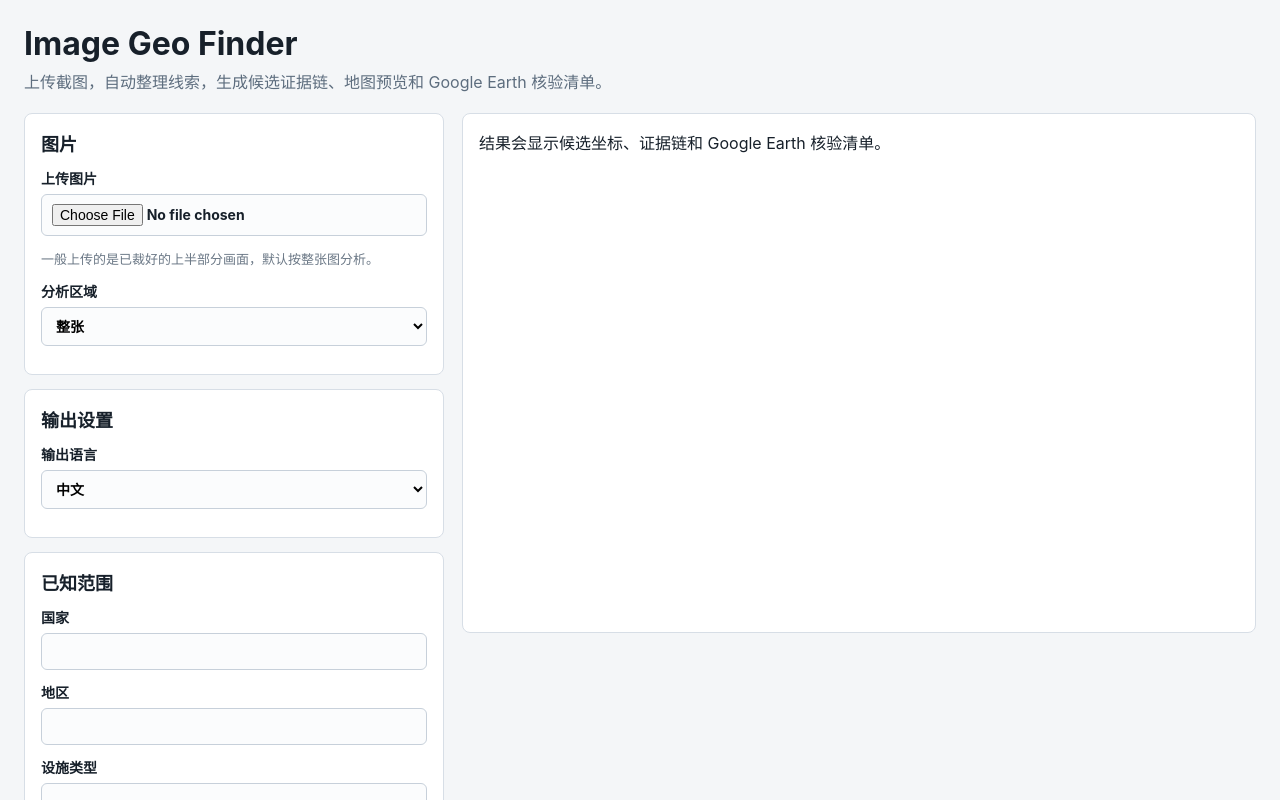
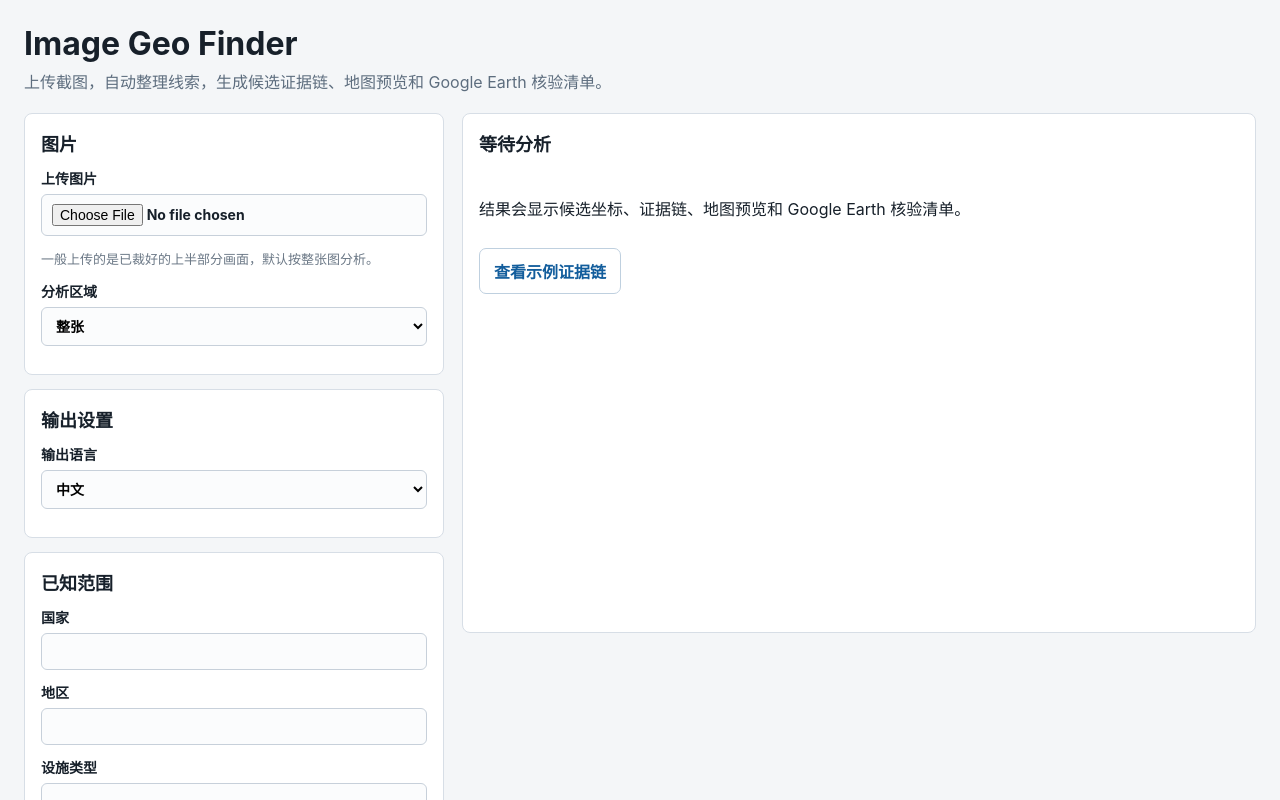
Before and after one commit to yjlsx/GeoGuess, a React (Vite) app: page / in a window 1280 px wide. Shown: the top 800 px of the page. Built offline with nearby package versions, Linux system fonts and the light colour scheme.

Commit message:
feat: improve evidence chain preview UX

```diff
--- a/src/App.tsx
+++ b/src/App.tsx
@@ -3,6 +3,8 @@ import { CandidateResults } from "./components/CandidateResults";
 import { ImageInput } from "./components/ImageInput";
 import { ManualCluesForm } from "./components/ManualCluesForm";
 import { ScopeForm } from "./components/ScopeForm";
+import { buildReports } from "./shared/reportGenerator";
+import { sampleInvestigationInput } from "./shared/sampleInvestigation";
 import type { CropMode, ExtractedClues, Investigation, OutputLanguage, UserScope } from "./shared/types";
 
 const emptyClues: ExtractedClues = {
@@ -13,6 +15,40 @@ const emptyClues: ExtractedClues = {
   spatialRelationships: [],
   inferredSearchTerms: []
 };
+
+function buildSampleInvestigation(outputLanguage: OutputLanguage): Investigation {
+  const reportInput = {
+    ...sampleInvestigationInput,
+    outputLanguage
+  };
+
+  return {
+    id: "sample-investigation",
+    outputLanguage,
+    image: {
+      originalPath: "local://sample-image",
+      cropMode: "full"
+    },
+    userScope: sampleInvestigationInput.userScope,
+    extractedClues: sampleInvestigationInput.extractedClues,
+    searchQueries: sampleInvestigationInput.searchQueries,
+    searchProcess: sampleInvestigationInput.searchProcess ?? [],
+    imageAnalysis: sampleInvestigationInput.imageAnalysis ?? {
+      recognitionMode: "local-metadata",
+      observations: [],
+      limitations: []
+    },
+    seasonalAnalysis: sampleInvestigationInput.seasonalAnalysis ?? {
+      captureDateHint: "",
+      inferredSeason: "未提供",
+      confidence: "low",
+      reasoning: [],
+      mapComparisonNotes: []
+    },
+    candidates: sampleInvestigationInput.candidates,
+    report: buildReports(reportInput)
+  };
+}
 
 async function getResponseErrorMessage(response: Response) {
   const contentType = response.headers.get("content-type") ?? "";
@@ -97,6 +133,11 @@ export default function App() {
     }
   }
 
+  function showSampleInvestigation() {
+    setError(null);
+    setInvestigation(buildSampleInvestigation(outputLanguage));
+  }
+
   return (
     <main className="app-shell">
       <header className="app-header">
@@ -122,7 +163,12 @@ export default function App() {
             开始分析
           </button>
         </div>
-        <CandidateResults investigation={investigation} loading={loading} error={error} />
+        <CandidateResults
+          investigation={investigation}
+          loading={loading}
+          error={error}
+          onShowSample={showSampleInvestigation}
+        />
       </div>
     </main>
   );
--- a/src/components/CandidateResults.tsx
+++ b/src/components/CandidateResults.tsx
@@ -1,3 +1,4 @@
+import { useState } from "react";
 import type { Investigation } from "../shared/types";
 import { formatCoordinate } from "../shared/mapLinks";
 
@@ -5,6 +6,7 @@ type Props = {
   investigation: Investigation | null;
   loading: boolean;
   error: string | null;
+  onShowSample?: () => void;
 };
 
 function confidenceLabel(confidence: Investigation["candidates"][number]["confidence"]) {
@@ -31,7 +33,15 @@ function renderList(items: string[], empty = "未提供") {
   );
 }
 
-export function CandidateResults({ investigation, loading, error }: Props) {
+export function CandidateResults({ investigation, loading, error, onShowSample }: Props) {
+  const [copiedCandidateId, setCopiedCandidateId] = useState<string | null>(null);
+
+  async function copyCoordinate(candidate: Investigation["candidates"][number]) {
+    const coordinate = formatCoordinate(candidate.latitude, candidate.longitude);
+    await navigator.clipboard?.writeText(coordinate);
+    setCopiedCandidateId(candidate.id);
+  }
+
   if (loading) {
     return (
       <section className="panel result-panel" aria-live="polite" role="status">
@@ -50,8 +60,14 @@ export function CandidateResults({ investigation, loading, error }: Props) {
 
   if (!investigation) {
     return (
-      <section className="panel result-panel" aria-live="polite">
-        结果会显示候选坐标、证据链和 Google Earth 核验清单。
+      <section className="panel result-panel empty-result" aria-live="polite">
+        <h2>等待分析</h2>
+        <p>结果会显示候选坐标、证据链、地图预览和 Google Earth 核验清单。</p>
+        {onShowSample ? (
+          <button className="secondary-button" type="button" onClick={onShowSample}>
+            查看示例证据链
+          </button>
+        ) : null}
       </section>
     );
   }
@@ -97,7 +113,12 @@ export function CandidateResults({ investigation, loading, error }: Props) {
               <strong>{candidate.name ? `候选 ${index + 1}：${candidate.name}` : `候选 ${index + 1}`}</strong>
               <span>{confidenceLabel(candidate.confidence)}</span>
             </div>
-            <p className="coordinate">{formatCoordinate(candidate.latitude, candidate.longitude)}</p>
+            <div className="coordinate-row">
+              <p className="coordinate">{formatCoordinate(candidate.latitude, candidate.longitude)}</p>
+              <button className="small-button" type="button" onClick={() => void copyCoordinate(candidate)}>
+                {copiedCandidateId === candidate.id ? "已复制" : "复制坐标"}
+              </button>
+            </div>
             <div className="map-preview-grid">
               <div className="map-preview">
                 <div className="map-preview-header">
--- a/src/styles.css
+++ b/src/styles.css
@@ -124,8 +124,34 @@ textarea {
   cursor: wait;
 }
 
+.secondary-button,
+.small-button {
+  border: 1px solid #bfd0df;
+  border-radius: 7px;
+  background: #ffffff;
+  color: #125d9c;
+  font-weight: 700;
+  cursor: pointer;
+}
+
+.secondary-button {
+  justify-self: start;
+  padding: 10px 14px;
+}
+
+.small-button {
+  padding: 7px 10px;
+  white-space: nowrap;
+}
+
 .result-panel {
   min-height: 520px;
+}
+
+.empty-result {
+  display: grid;
+  align-content: start;
+  gap: 12px;
 }
 
 .muted {
@@ -200,6 +226,14 @@ textarea {
   font-weight: 750;
 }
 
+.coordinate-row {
+  display: flex;
+  align-items: center;
+  justify-content: space-between;
+  gap: 12px;
+  flex-wrap: wrap;
+}
+
 .map-preview-grid {
   display: grid;
   grid-template-columns: minmax(0, 1.2fr) minmax(240px, 0.8fr);
```
Also changed, not shown: 1 other file (tests, documents, lock files or other folders).
